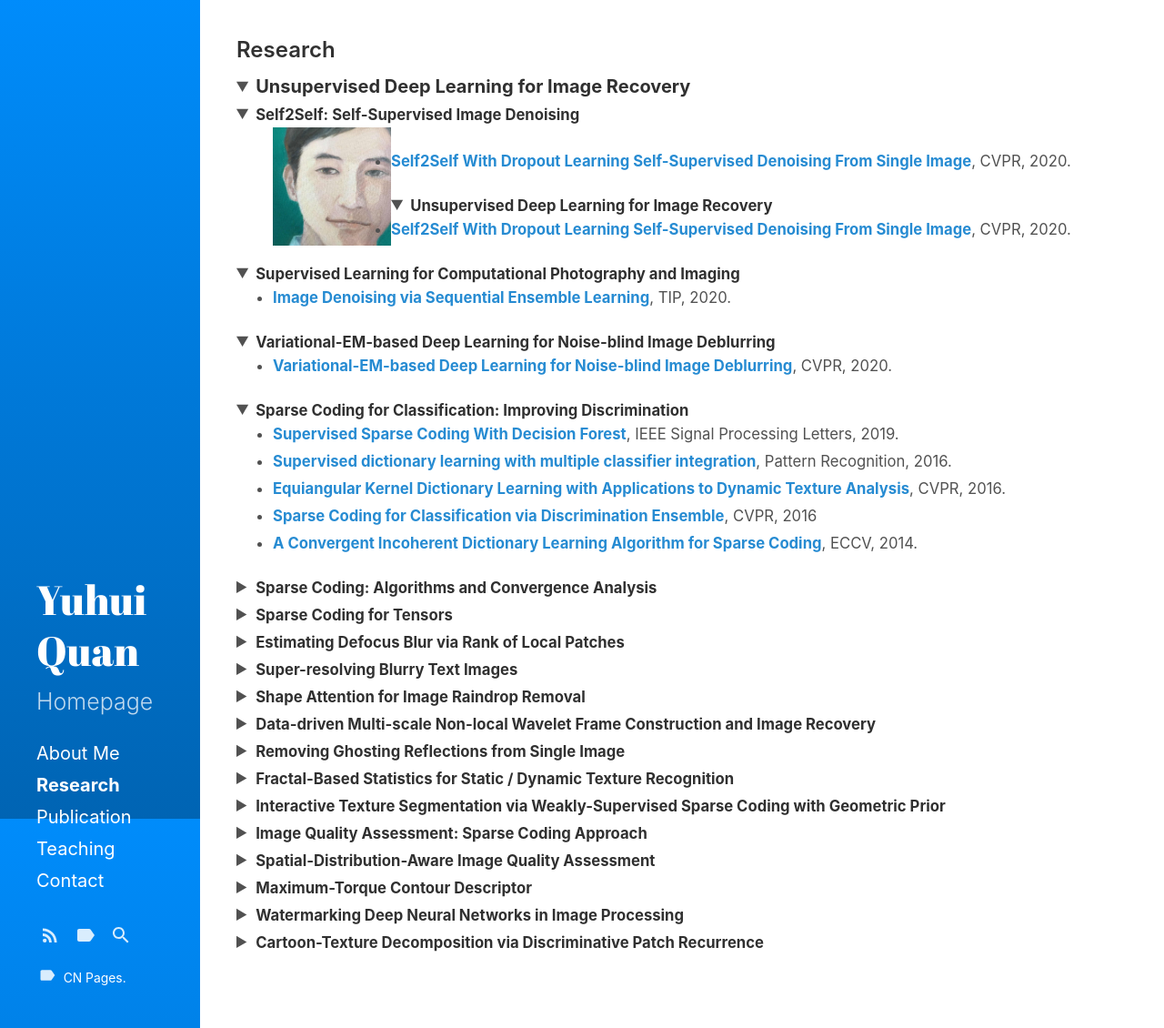
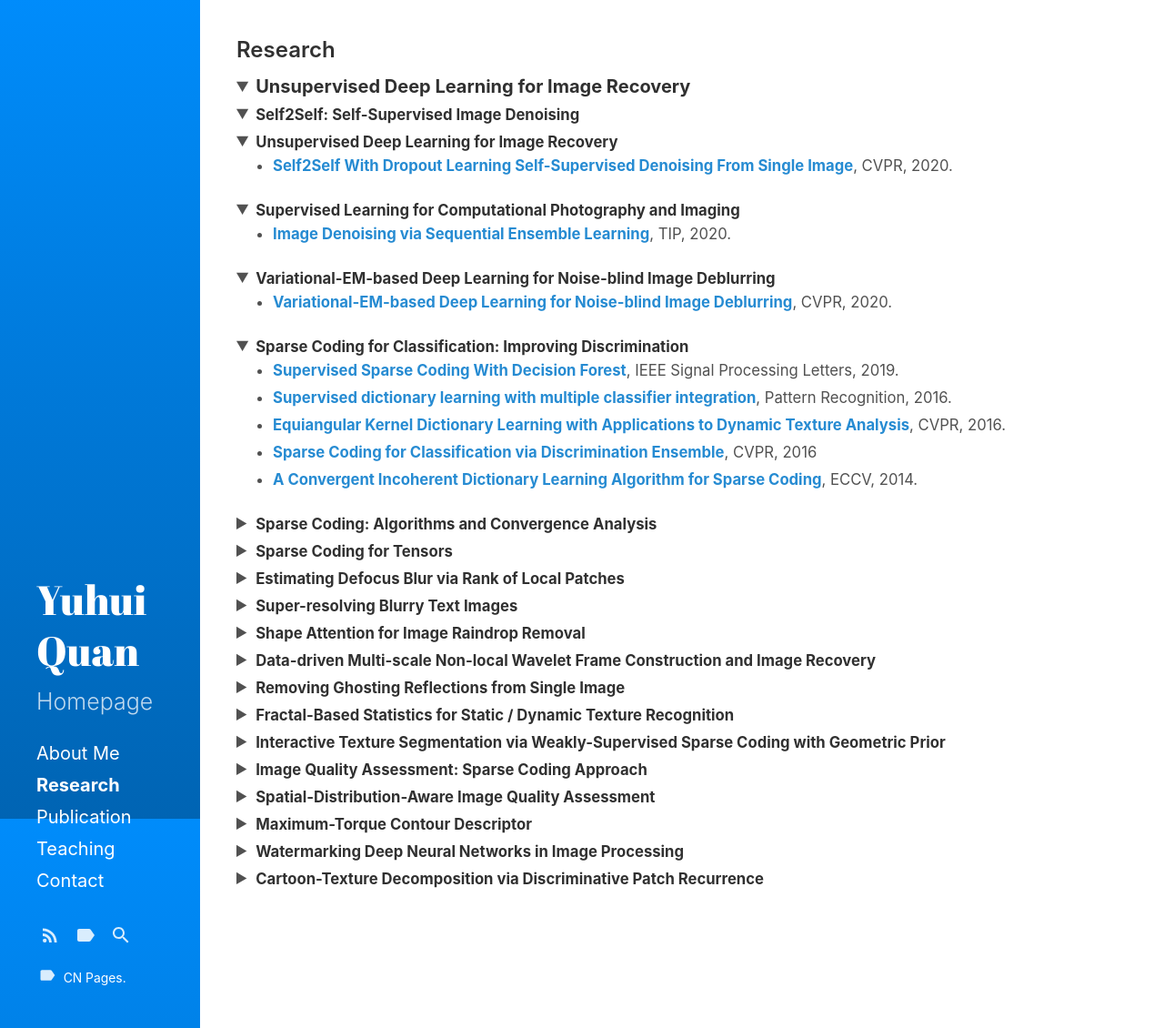
Before and after one commit to Dofboom/Dofboom.github.io, a Jekyll site: the page built from research.md, in a window 1280 px wide and 1130 px high. Shown: the whole window at 91% size. Built offline with Jekyll 4.4.1, drawn with Linux system fonts in a browser that asks for light colours.

Commit message:
Update research.md

```diff
--- a/research.md
+++ b/research.md
@@ -12,18 +12,7 @@ sidebar_link: true
 <summary><strong>Unsupervised Deep Learning for Image Recovery</strong></summary>
 <details open="">
 <summary><strong><small>Self2Self: Self-Supervised Image Denoising</small></strong></summary>
-<small>
-<ul>
-<tbody>
-<tr>
-<th>
-<img src="https://github.com/Dofboom/Dofboom.github.io/raw/master/images/2.jpg" alt="" width="130" align="left" /><br />
-</th>
-</tr>
-</tbody>
-<li><strong><a href="https://github.com/csyhquan/csyhquan.github.io/raw/master/manuscript/20x-cvpr-Self2Self%20With%20Dropout%20Learning%20Self-Supervised%20Denoising%20From%20Single%20Image.pdf">Self2Self With Dropout Learning Self-Supervised Denoising From Single Image</a></strong>, CVPR, 2020.</li>
-</ul>
-</small>
+
 </details>
 </details>
 
```
